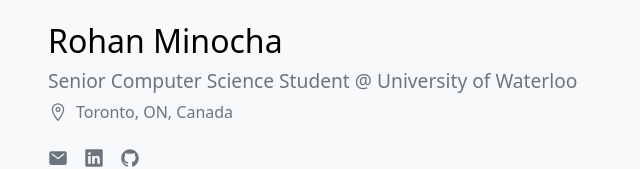
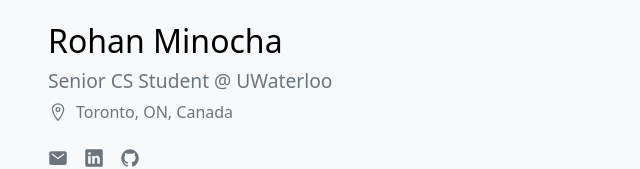
Before and after one commit to rohanxminocha/rohanxminocha.github.io, a React (Create React App) app: page / in a window 1280 px wide. Shown: the part 350-519 px from the top of the page, without its empty margins (284-924 px from the left). Built offline with nearby package versions, Linux system fonts and the light colour scheme.

Commit message:
Add files via upload

```diff
--- a/src/App.js
+++ b/src/App.js
@@ -194,7 +194,7 @@ const App = () => {
                                         <div>
                                             <h1>Rohan Minocha</h1>
                                             <h3>
-                                                Senior Computer Science Student @ University of Waterloo
+                                                Senior CS Student @ UWaterloo
                                             </h3>
                                             <Stack direction="horizontal" gap={2}>
                                                 <IoLocationOutline />
```
